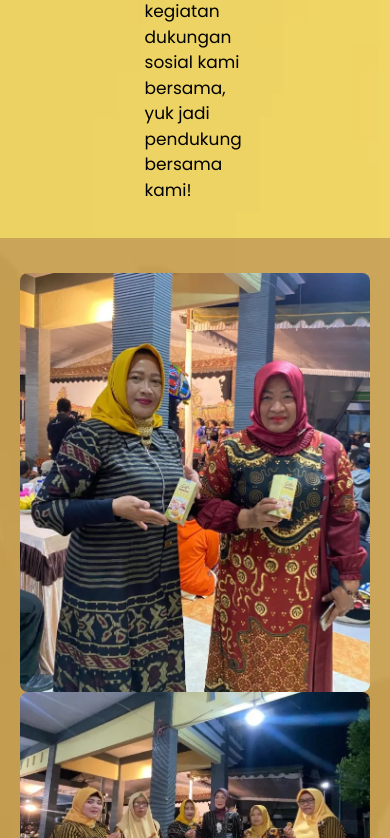
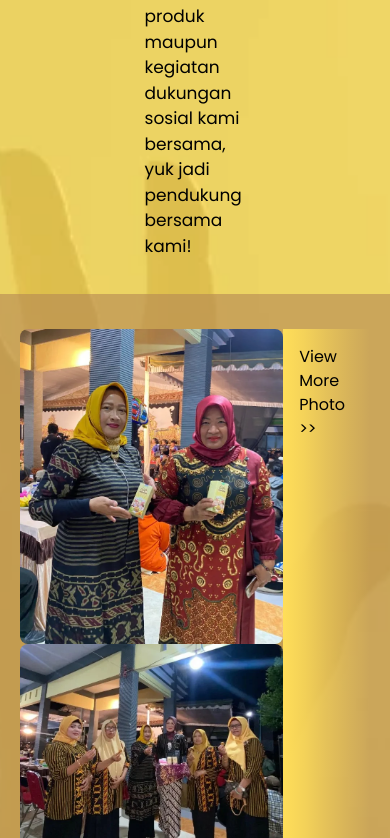
Before and after one commit to Hafidzrdwn/wilaku, a Vue app: page / in a window 390 px wide. Shown: the part 3262-4100 px from the top of the page. Built offline with nearby package versions, Linux system fonts and the light colour scheme; the HTML template or start-up script is replaced by a standard one.

Commit message:
fix: improve layout responsiveness [v.5]

```diff
--- a/src/components/Subscribe.vue
+++ b/src/components/Subscribe.vue
@@ -1,12 +1,14 @@
 <script setup>
 import MasonryGallery from '@/components/partials/MasonryGallery.vue'
+
+const showAlert = () => alert('Coming Soon...')
+
 </script>
 
 <template>
   <div id="containerSubscribe" class="relative w-full">
-    <section id="subscribe" class="flex items-center justify-between min-h-screen py-14">
-      <div class="flex flex-col justify-center w-1/2 ps-16 subscribe-detail pe-12">
-
+    <section id="subscribe" class="flex min-h-screen">
+      <div class="flex flex-col justify-center w-1/2 ps-16 subscribe-detail pe-12 py-14">
         <img src="/images/sdgs.webp" alt="sdgs icons" class="w-[300px]">
         <h2 class="text-[30px] mt-3 font-bold text-[#8f6038]">
           Bergabung Keanggotaan Kami
@@ -40,16 +42,15 @@ import MasonryGallery from '@/components/partials/MasonryGallery.vue'
           </button>
         </div>
       </div>
-      <div class="relative w-1/2 image-gallery ps-10 pe-16">
+      <div class="relative flex flex-col justify-center w-1/2 image-gallery ps-10 pe-16 py-14">
         <MasonryGallery />
-        <a href="#"
+        <a href="" @click.prevent="showAlert"
           class="p-4 mt-6 font-bold btn-viewmore w-[90%] hover:w-full text-[#a35e21] lg:text-[18px] md:text-[18px] sm:text-[18px] xs:text-[17px]">
           View More Photo
           <span class="ms-1">>></span>
         </a>
       </div>
     </section>
-    <!-- <div class="bg-overlay bg-[#b5875499] w-1/2 h-full absolute top-0 right-0 z-[-1]"></div> -->
   </div>
 </template>
 
@@ -74,7 +75,7 @@ import MasonryGallery from '@/components/partials/MasonryGallery.vue'
 .image-gallery::before {
   content: '';
   background-color: #b5875499;
-  width: 50%;
+  width: 100%;
   height: 100%;
   position: absolute;
   top: 0;
@@ -125,6 +126,7 @@ import MasonryGallery from '@/components/partials/MasonryGallery.vue'
     justify-content: center;
     align-items: center;
     padding-bottom: 0;
+    padding-top: 56px;
   }
 
   .subscribe-detail {
```
